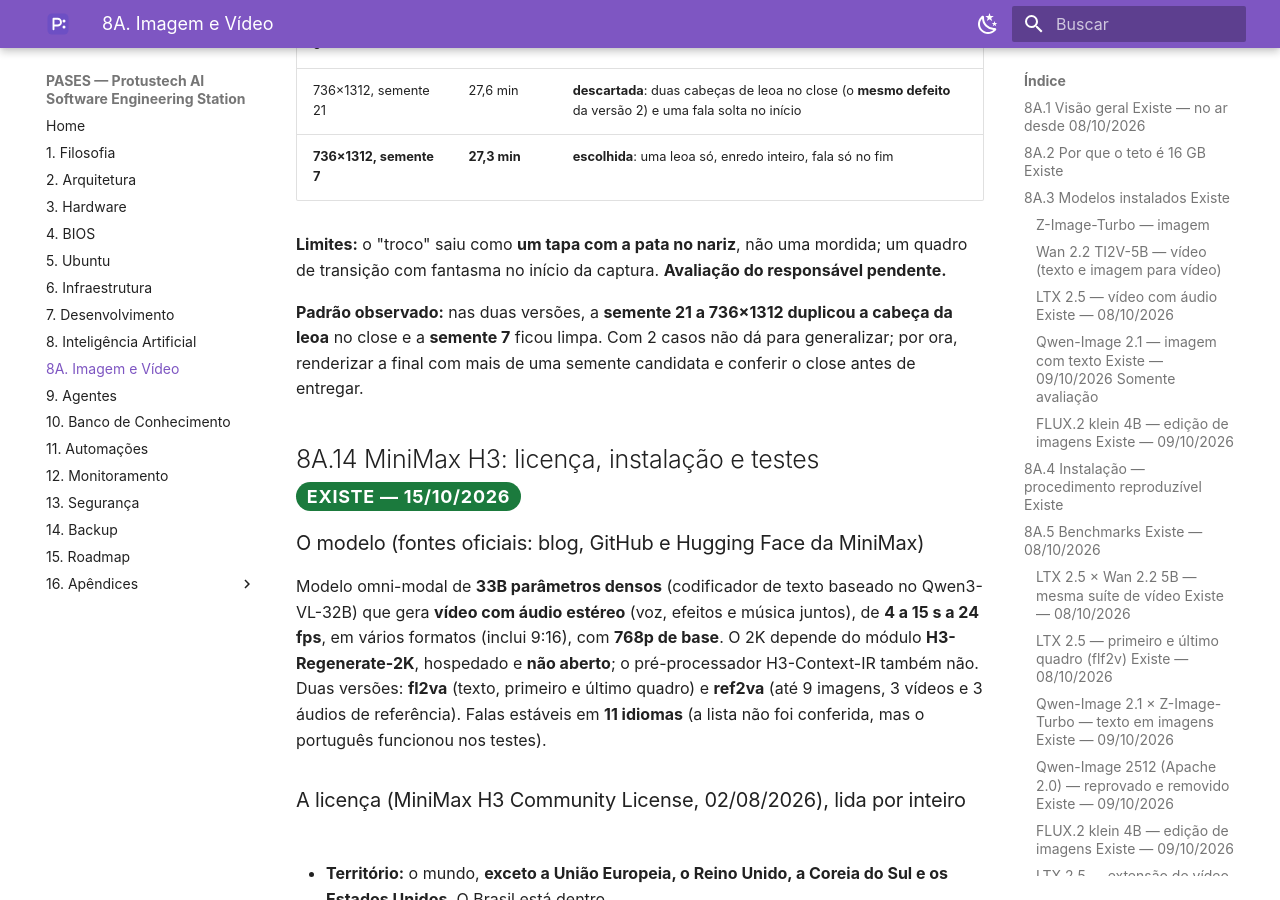
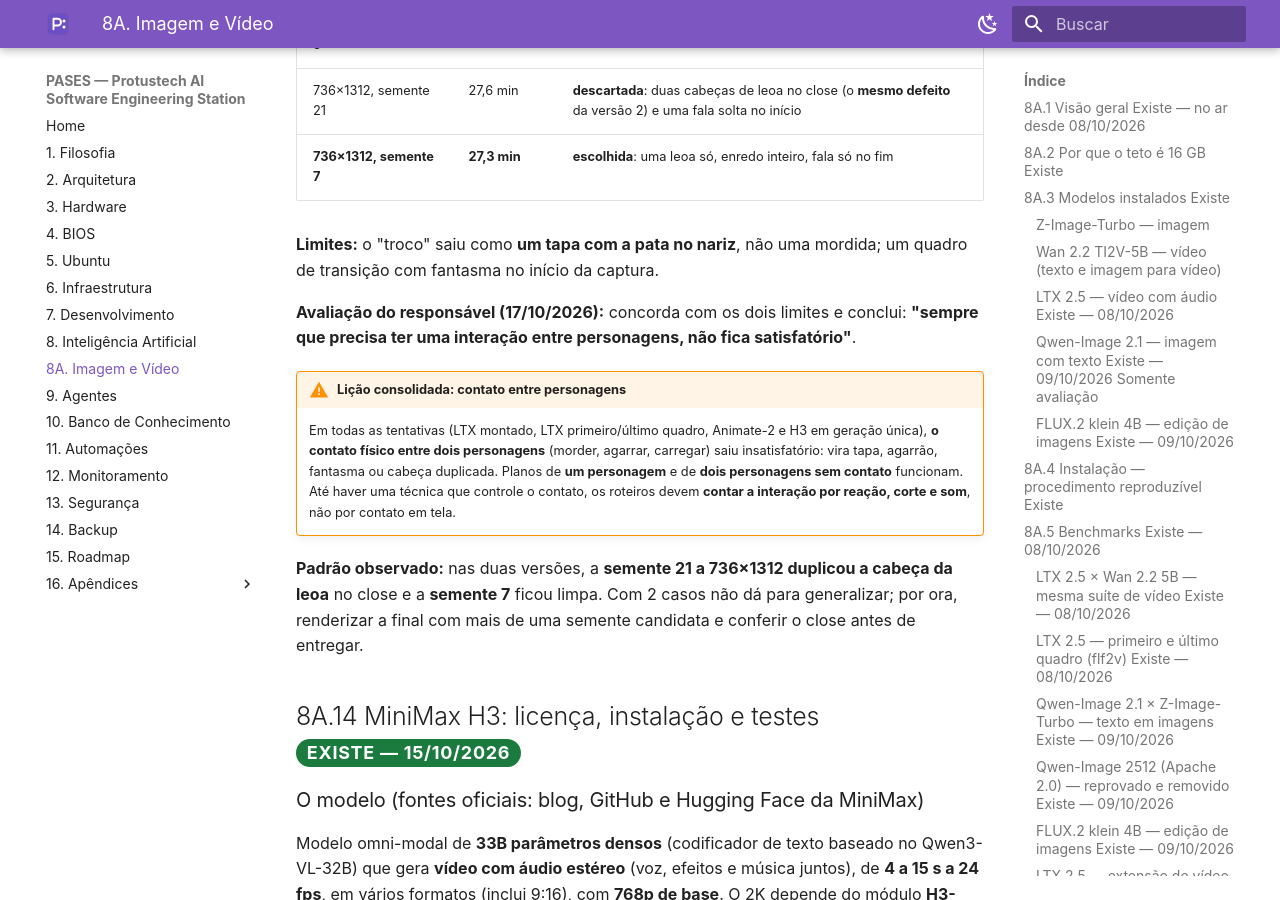
Before and after one commit to crystyano/pases-manual, an MkDocs documentation site: the page built from docs/08a-imagem-video.md, in a window 1280 px wide and 900 px high, scrolled down 43449 px. Built offline with MkDocs 1.6.1 and Material for MkDocs 9.7.7, drawn with Linux system fonts in a browser that asks for light colours; a script that is not in the unit is left out.

Commit message:
Manual PASES v0.26.1 - licao: contato entre personagens nao fica satisfatorio
Co-Authored-By: Claude Opus 5.5 <noreply@anthropic.com>

```diff
--- a/docs/08a-imagem-video.md
+++ b/docs/08a-imagem-video.md
@@ -968,7 +968,12 @@ Roteiro de 7 planos (16,5 s), com a regra de **esconder o contato** por corte e
 | 736×1312, semente 21 | 27,6 min | **descartada**: duas cabeças de leoa no close (o **mesmo defeito** da versão 2) e uma fala solta no início |
 | **736×1312, semente 7** | **27,3 min** | **escolhida**: uma leoa só, enredo inteiro, fala só no fim |
 
-**Limites:** o "troco" saiu como **um tapa com a pata no nariz**, não uma mordida; um quadro de transição com fantasma no início da captura. **Avaliação do responsável pendente.**
+**Limites:** o "troco" saiu como **um tapa com a pata no nariz**, não uma mordida; um quadro de transição com fantasma no início da captura.
+
+**Avaliação do responsável (17/10/2026):** concorda com os dois limites e conclui: **"sempre que precisa ter uma interação entre personagens, não fica satisfatório"**.
+
+!!! warning "Lição consolidada: contato entre personagens"
+    Em todas as tentativas (LTX montado, LTX primeiro/último quadro, Animate-2 e H3 em geração única), **o contato físico entre dois personagens** (morder, agarrar, carregar) saiu insatisfatório: vira tapa, agarrão, fantasma ou cabeça duplicada. Planos de **um personagem** e de **dois personagens sem contato** funcionam. Até haver uma técnica que controle o contato, os roteiros devem **contar a interação por reação, corte e som**, não por contato em tela.
 
 **Padrão observado:** nas duas versões, a **semente 21 a 736×1312 duplicou a cabeça da leoa** no close e a **semente 7** ficou limpa. Com 2 casos não dá para generalizar; por ora, renderizar a final com mais de uma semente candidata e conferir o close antes de entregar.
 
```
Also changed, not shown: docs/16-apendices/historico.md (+1 -0 lines).
